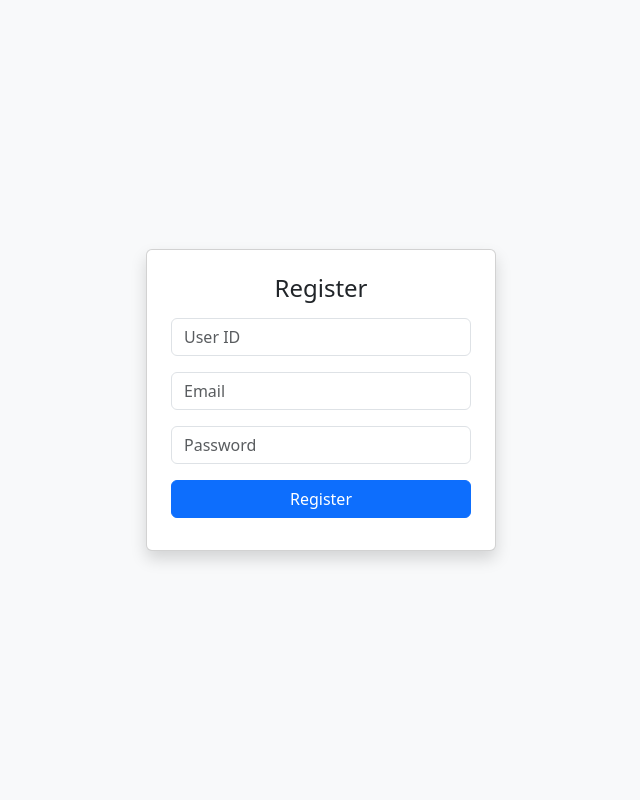
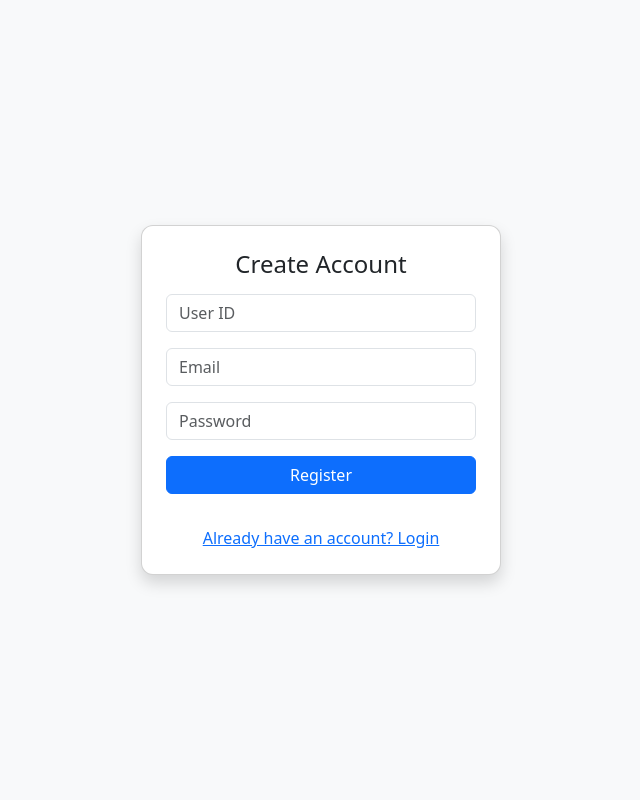
Before and after one commit to sliusenko/multi-trade-ui, a Python web app: template app/templates/register.html in a window 1280 px wide. Shown: the whole page, without its empty margins (319-959 px from the left). Run offline with Jinja, Linux system fonts and the light colour scheme; the template is opened without the code that fills it, so the values that code supplies are empty.

Commit message:
Update register.html

```diff
--- a/app/templates/register.html
+++ b/app/templates/register.html
@@ -4,46 +4,74 @@
     <meta charset="UTF-8">
     <title>Register</title>
     <link rel="stylesheet" href="https://cdn.jsdelivr.net/npm/bootstrap@5.3.0/dist/css/bootstrap.min.css">
+    <style>
+        body {
+            background: #f8f9fa;
+        }
+        .card {
+            width: 360px;
+            border-radius: 12px;
+        }
+    </style>
 </head>
-<body class="d-flex justify-content-center align-items-center vh-100 bg-light">
+<body class="d-flex justify-content-center align-items-center vh-100">
 
-<div class="card p-4 shadow" style="width: 350px;">
-    <h4 class="text-center mb-3">Register</h4>
+<div class="card p-4 shadow">
+    <h4 class="text-center mb-3">Create Account</h4>
+
     <div class="mb-3">
-        <input id="user_id" class="form-control" placeholder="User ID" type="number">
+        <input id="user_id" class="form-control" placeholder="User ID" type="number" required>
     </div>
     <div class="mb-3">
-        <input id="email" class="form-control" placeholder="Email" type="email">
+        <input id="email" class="form-control" placeholder="Email" type="email" required>
     </div>
     <div class="mb-3">
-        <input id="password" class="form-control" placeholder="Password" type="password">
+        <input id="password" class="form-control" placeholder="Password" type="password" minlength="6" required>
     </div>
-    <button class="btn btn-primary w-100" onclick="register()">Register</button>
-    <div id="msg" class="mt-2 text-center text-danger"></div>
+
+    <button class="btn btn-primary w-100" onclick="registerUser()">Register</button>
+    <div id="msg" class="mt-3 text-center"></div>
+
+    <div class="text-center mt-3">
+        <a href="/login.html">Already have an account? Login</a>
+    </div>
 </div>
 
 <script>
-async function register() {
-    const user_id = document.getElementById("user_id").value;
-    const email = document.getElementById("email").value;
-    const password = document.getElementById("password").value;
+async function registerUser() {
+    const user_id = document.getElementById("user_id").value.trim();
+    const email = document.getElementById("email").value.trim();
+    const password = document.getElementById("password").value.trim();
+    const msg = document.getElementById("msg");
 
+    // Простенька валідація
+    if (!user_id || !email || !password) {
+        msg.textContent = "Please fill all fields.";
+        msg.className = "mt-3 text-center text-danger";
+        return;
+    }
+
+    try {
         const response = await fetch("/register", {
             method: "POST",
             headers: {"Content-Type": "application/json"},
-        body: JSON.stringify({user_id, email, password})
+            body: JSON.stringify({ user_id, email, password })
         });
 
         const data = await response.json();
-    const msg = document.getElementById("msg");
 
         if (response.ok) {
-        msg.classList.remove("text-danger");
-        msg.classList.add("text-success");
-        msg.textContent = "Registration successful!";
-        setTimeout(() => window.location.href = "/login", 1500);
+            msg.textContent = "✅ Registration successful! Redirecting...";
+            msg.className = "mt-3 text-center text-success";
+
+            setTimeout(() => window.location.href = "/login.html", 1500);
         } else {
-        msg.textContent = data.detail || "Error registering user.";
+            msg.textContent = data.detail || "Registration failed.";
+            msg.className = "mt-3 text-center text-danger";
+        }
+    } catch (err) {
+        msg.textContent = "Network error. Try again.";
+        msg.className = "mt-3 text-center text-danger";
     }
 }
 </script>
```
Lines whose indentation alone changed are shown as unchanged.
